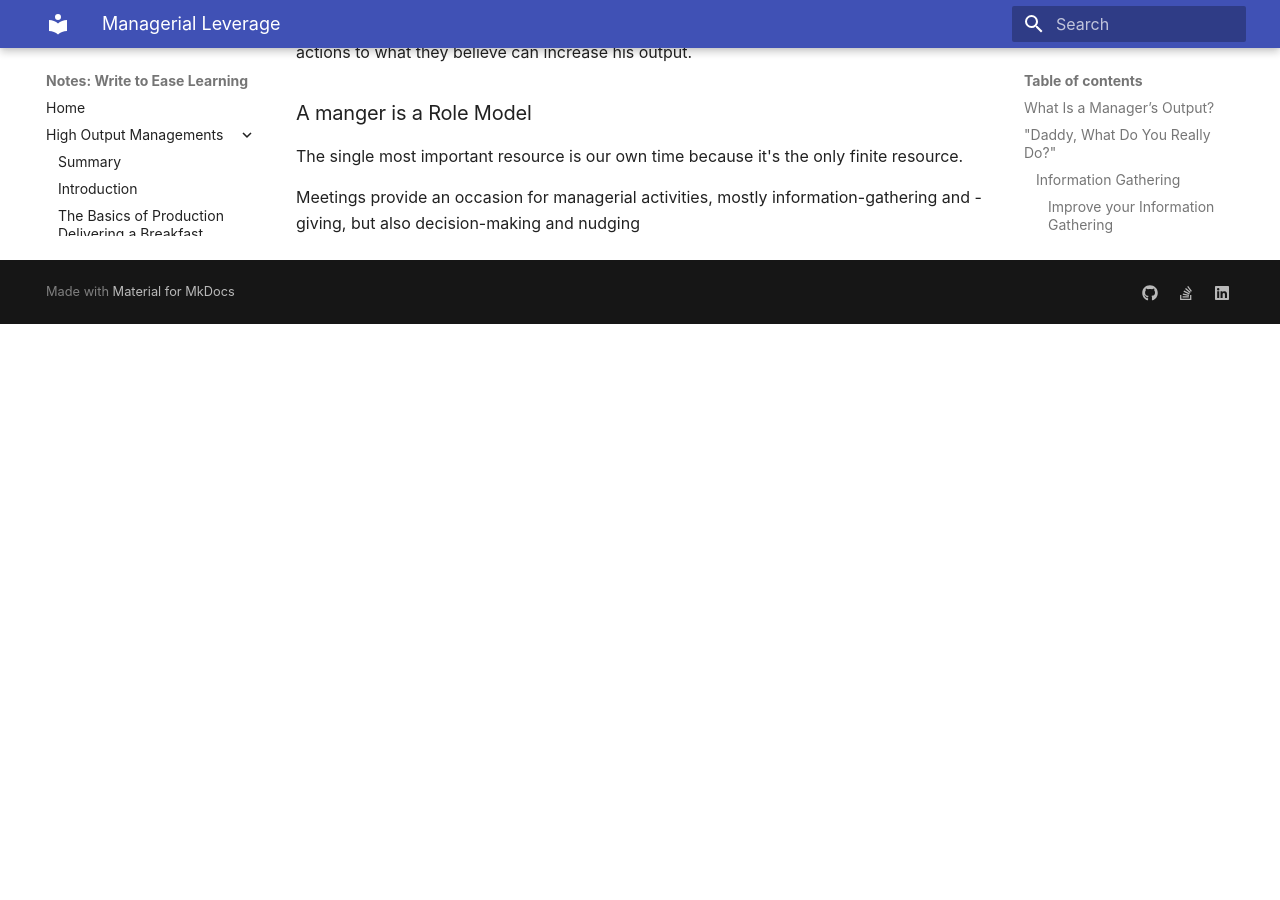
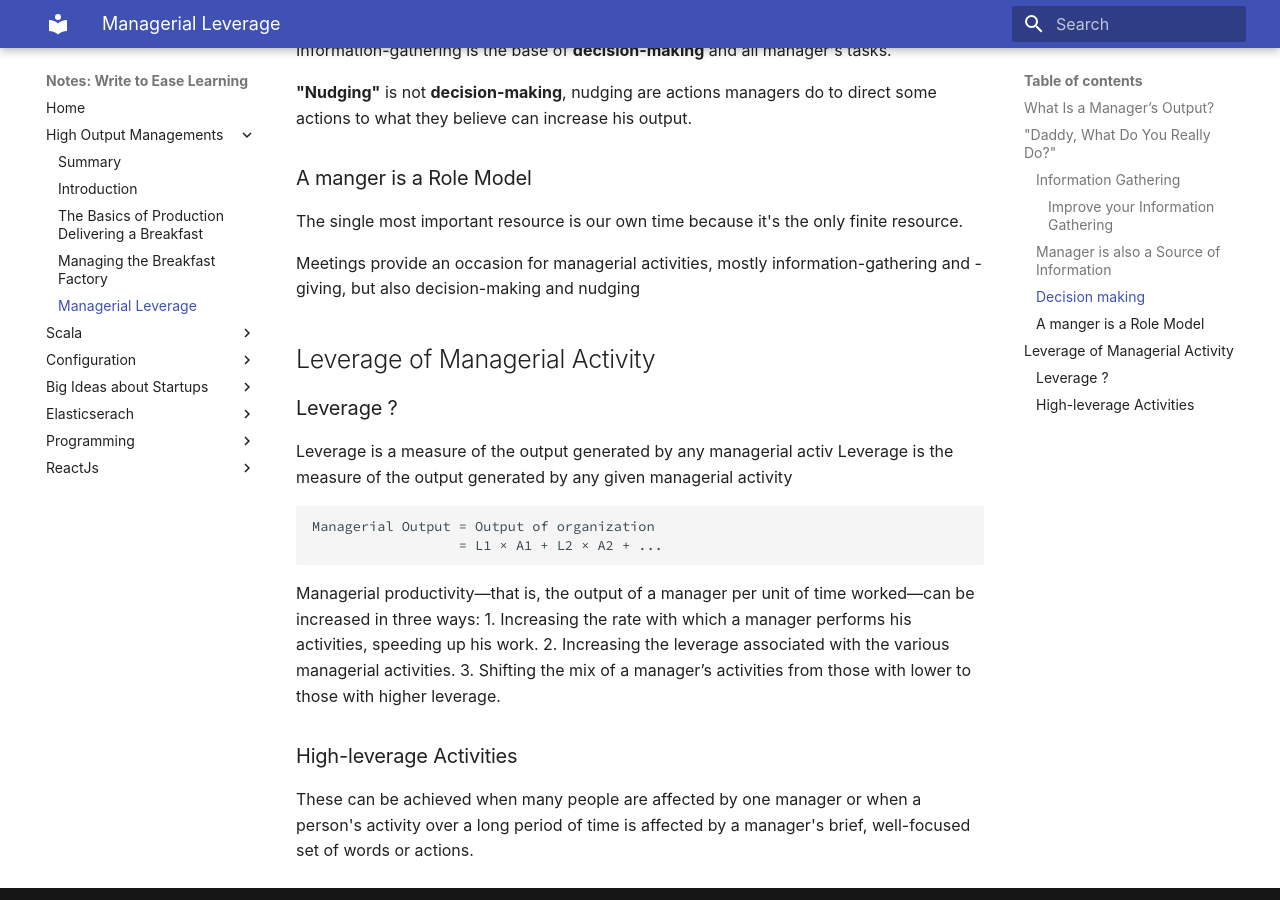
Before and after one commit to mohammedi-haroune/notes, an MkDocs documentation site: the page built from docs/high_output_management/chapter3.md, in a window 1280 px wide and 900 px high, scrolled down 1309 px. Built offline with MkDocs 1.6.1 and Material for MkDocs 9.7.7, drawn with Linux system fonts in a browser that asks for light colours; some web fonts are replaced; before the commit the page ends 1633 px from its top, so only the background shows below that; some of the changed text lies outside the part shown.

Commit message:
write[high_output_managements]: add leverage section

````diff
--- a/docs/high_output_management/chapter3.md
+++ b/docs/high_output_management/chapter3.md
@@ -1,4 +1,6 @@
 # Managerial Leverage
+There is a big difference between manager's output and manager's activities.
+
 ## What Is a Manager’s Output?
 A manager’s output = The output of his organization + The output of the neighboring organizations under his influence
 
@@ -34,3 +36,20 @@ Information-gathering is the base of **decision-making** and all manager's tasks
 The single most important resource is our own time because it's the only finite resource.
 
 Meetings provide an occasion for managerial activities, mostly information-gathering and -giving, but also decision-making and nudging
+
+## Leverage of Managerial Activity
+### Leverage ?
+Leverage is a measure of the output generated by any managerial activ
+Leverage is the measure of the output generated by any given managerial activity
+
+```
+Managerial Output = Output of organization
+                  = L1 × A1 + L2 × A2 + ...
+```
+Managerial productivity—that is, the output of a manager per unit of time worked—can be increased in three ways:
+1. Increasing the rate with which a manager performs his activities, speeding up his work.
+2. Increasing the leverage associated with the various managerial activities.
+3. Shifting the mix of a manager’s activities from those with lower to those with higher leverage.
+
+### High-leverage Activities
+These can be achieved when many people are affected by one manager or when a person's activity over a long period of time is affected by a manager's brief, well-focused set of words or actions.
````
